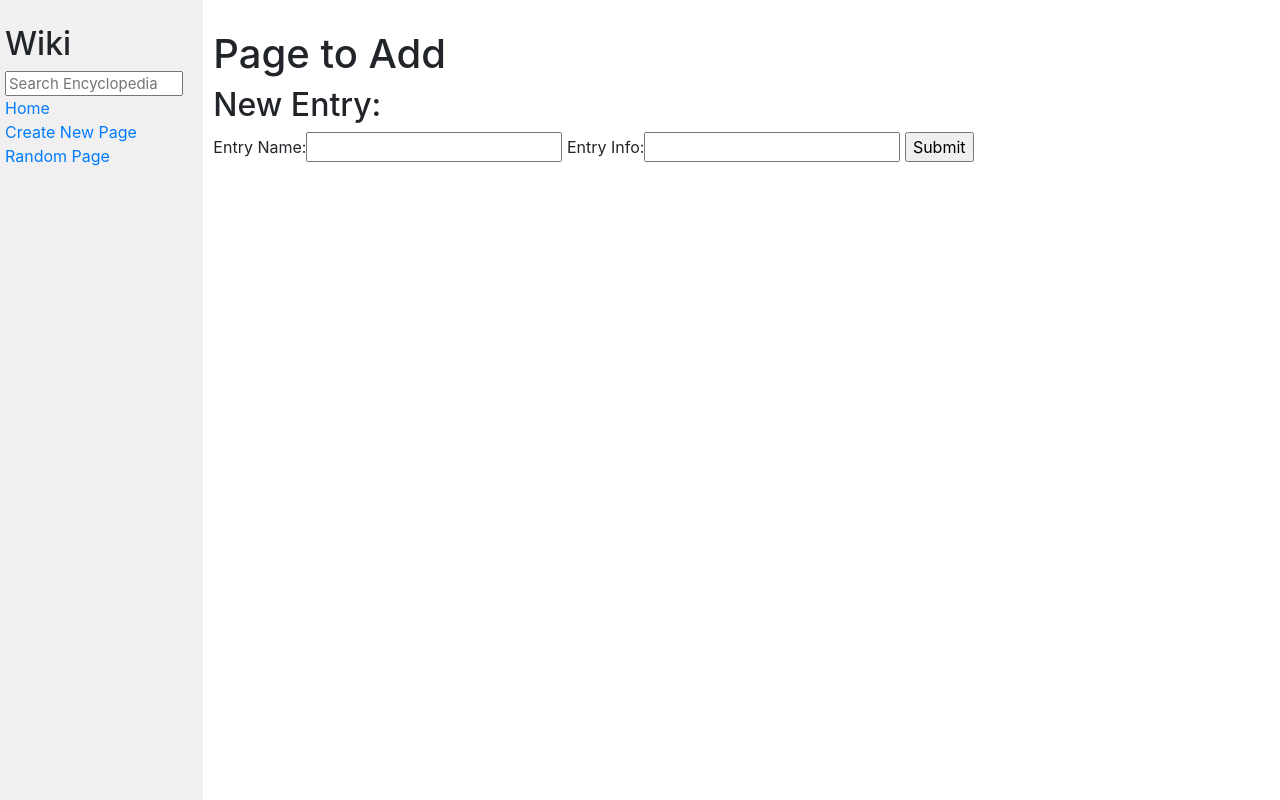
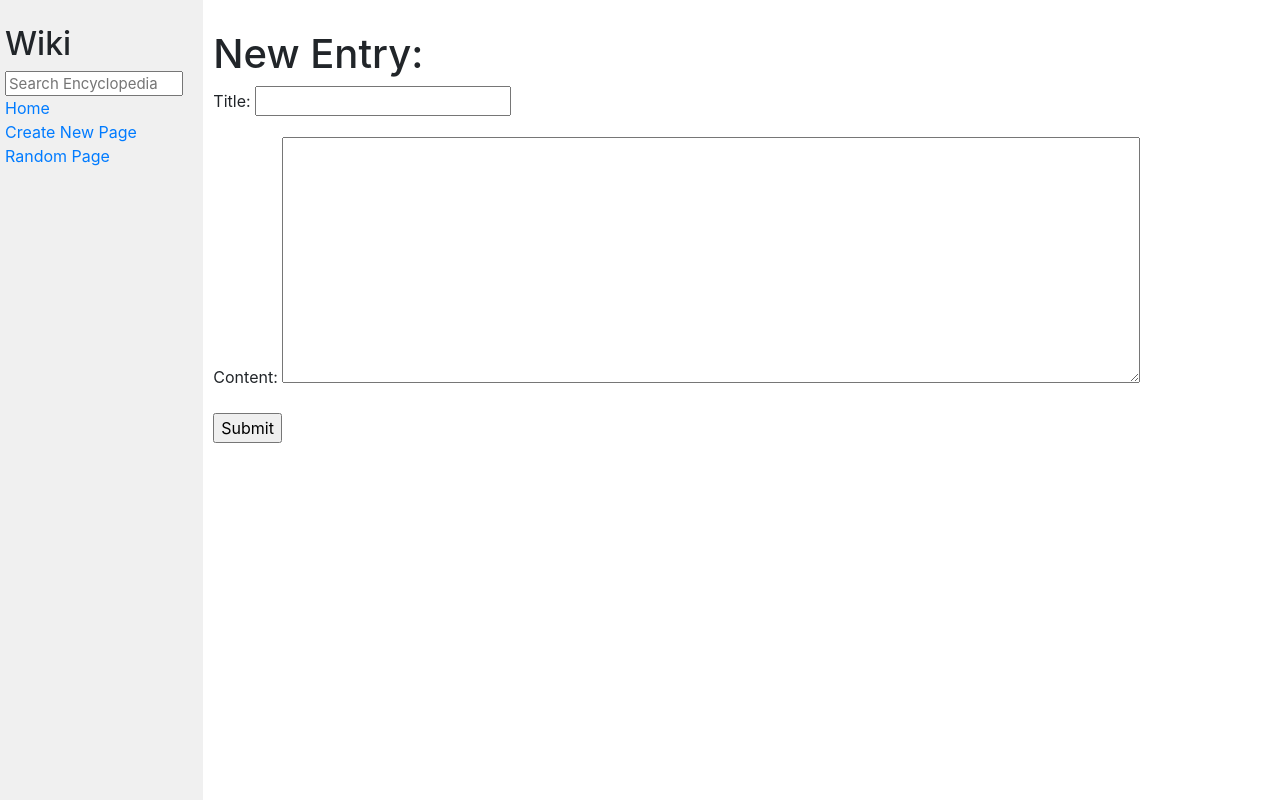
Before and after one commit to alfaropat/project1, a Django app: page /add in a window 1280 px wide. Run offline with Django 3.2, Linux system fonts and the light colour scheme; some libraries are stand-ins or nearby versions.

Commit message:
Fixed edit and add methods in views.py for proper use of textarea feature. The custom util function get_content() was also adjusted

```diff
--- a/encyclopedia/templates/encyclopedia/add.html
+++ b/encyclopedia/templates/encyclopedia/add.html
@@ -5,16 +5,15 @@
 {% endblock %}
 
 {% block body %}
-    <h1>Page to Add</h1>
+    <h1>New Entry:</h1>
 
     {% if exists == True %}
         <p>Error: Entry already exists!</p>
     {% endif %}
 
-    <h2>New Entry:</h2>
     <form action="{% url 'encyclopedia:add' %}" method="post">
        {% csrf_token %}
-       {{ form }}
+       {{ form.as_p }}
        <input type="submit">
     </form>
 
--- a/encyclopedia/views.py
+++ b/encyclopedia/views.py
@@ -22,19 +22,12 @@ def search(request):
             form = form.cleaned_data["search"]
 
             if util.get_entry(form) != None:
-                full_entry = util.get_entry(form)
 
-                separate_entries = [entry for entry in full_entry.split("#") if entry]
-                entry_info = []
-
-                for entry in separate_entries:
-                    entry_data = [entry_value.lstrip() for entry_value in entry.split("\n",2) if entry_value]
-                    entry_data = [entry.rstrip() for entry in entry_data if entry]
-                    entry_data[1] = [entry for entry in entry_data[1].splitlines() if entry]
-                    entry_info.append(entry_data)
+                entry_info = util.get_content(util.get_entry(form))
 
                 return render(request, "encyclopedia/entry.html", {
-                    "entry_info": entry_info
+                    "entry_name": entry_info[0],
+                    "entry_content": entry_info[1]
                 })
 
             else:
@@ -64,17 +57,11 @@ def entry(request, name):
     full_entry = util.get_entry(name)
 
     if full_entry != None:
-        separate_entries = [entry for entry in full_entry.split("#") if entry]
-        entry_info = []
-
-        for entry in separate_entries:
-            entry_data = [entry_value.lstrip() for entry_value in entry.split("\n",2) if entry_value]
-            entry_data = [entry.rstrip() for entry in entry_data if entry]
-            entry_data[1] = [entry for entry in entry_data[1].splitlines() if entry]
-            entry_info.append(entry_data)
+        entry_info = util.get_content(full_entry)
 
         return render(request, "encyclopedia/entry.html", {
-            "entry_info": entry_info
+            "entry_name": entry_info[0],
+            "entry_content": entry_info[1]
         })
 
     return render(request, "encyclopedia/error.html", {
@@ -113,28 +100,34 @@ def add(request):
     })
 
 class NewEntryForm(forms.Form):
-    entry_name = forms.CharField(label="Entry Name")
-    entry_info = forms.CharField(label="Entry Info")
+    entry_name = forms.CharField(label="Title")
+    entry_info = forms.CharField(label="Content", widget=forms.Textarea(attrs={'style':'width: 80%; height: 75%;'}))
+
+class NewEditForm(forms.Form):
+    full_entry = forms.CharField(widget=forms.Textarea(attrs={'style':'width: 80%; height: 75%;'}))
 
 def edit(request,name):
     if request.method == "POST":
 
-        form = NewEntryForm(request.POST)
+        form = NewEditForm(request.POST)
 
         if form.is_valid():
-            entry_info = form.cleaned_data["entry_info"]
+            entry_info = form.cleaned_data["full_entry"]
             util.save_entry(name,entry_info)
 
-            return render(request, "encyclopedia/entry.html", {
-                "name": name
-            })
+            return redirect('encyclopedia:entry', name)
 
         else:
 
-            return render(request, "encyclopedia/add.html", {
+            return render(request, "encyclopedia/edit.html", {
                 "form": form
             })
 
-    return render(request, "encyclopedia/html", {
-        "form": NewEntryForm()
-    })
+    else:
+
+        form = NewEditForm(initial={'full_entry': util.get_entry(name)})
+
+        return render(request, "encyclopedia/edit.html", {
+            "name": name,
+            "form": form
+        })
```
Also changed, not shown: encyclopedia/templates/encyclopedia/entry.html (+6 -16 lines), encyclopedia/util.py (+19 -0 lines).
